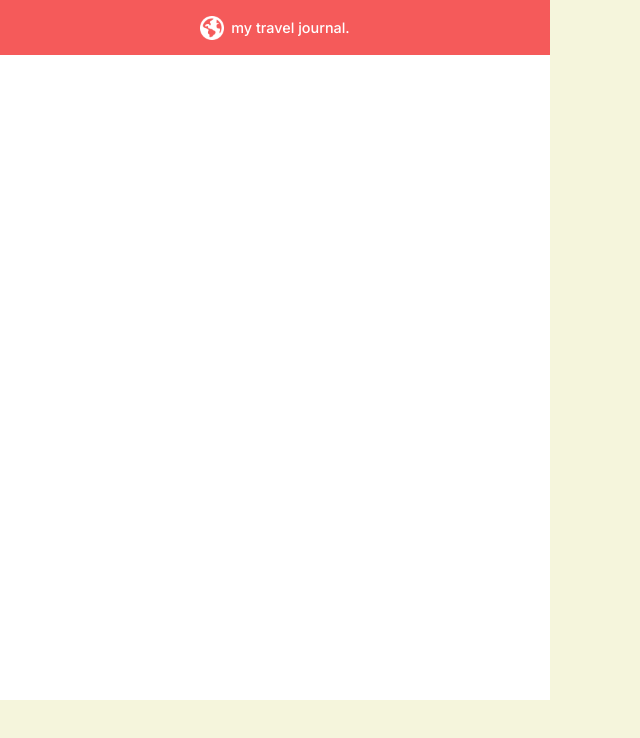
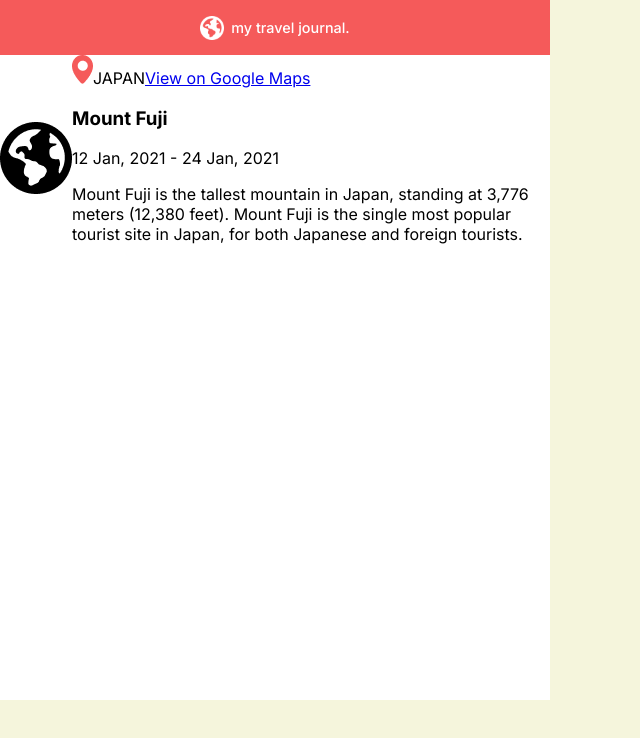
Before and after one commit to gomdopi/scrimba-travel-journal, a React (Vite) app: page / in a window 1280 px wide. Shown: the top 738 px of the page, without its empty margins (0-640 px from the left). Built offline with nearby package versions, Linux system fonts and the light colour scheme; the HTML template or start-up script is replaced by a standard one.

Commit message:
entry challenge without styles

```diff
--- a/src/App.tsx
+++ b/src/App.tsx
@@ -1,5 +1,11 @@
+import Entry from "./components/Entry"
 import Header from "./components/Header"
 
 export default function App() {
-  return <Header />
+  return (
+    <>
+      <Header />
+      <Entry />
+    </>
+  )
 }
--- /dev/null
+++ b/src/components/Entry.tsx
@@ -0,0 +1,25 @@
+export default function Entry() {
+  return (
+    <section className="entry-item">
+      <img src="globe.png" alt="Image of Mount Fuji" />
+      <section>
+        <header>
+          <img src="marker.png" alt="Google Maps Marker" />
+          <span>JAPAN</span>
+          <a href="https://www.google.com/maps/place/Mount+Fuji/@35.3606421,138.7170637,15z/data=!3m1!4b1!4m6!3m5!1s0x6019629a42fdc899:0xa6a1fcc916f3a4df!8m2!3d35.3606255!4d138.7273634!16zL20vMGNrczA?entry=ttu">
+            View on Google Maps
+          </a>
+          <h1>Mount Fuji</h1>
+        </header>
+        <main>
+          <span>12 Jan, 2021 - 24 Jan, 2021</span>
+          <p>
+            Mount Fuji is the tallest mountain in Japan, standing at 3,776
+            meters (12,380 feet). Mount Fuji is the single most popular tourist
+            site in Japan, for both Japanese and foreign tourists.
+          </p>
+        </main>
+      </section>
+    </section>
+  )
+}
--- a/src/index.css
+++ b/src/index.css
@@ -28,3 +28,14 @@ body {
   font-weight: 500;
   font-size: 0.9rem;
 }
+
+.entry-item {
+  display: flex;
+  justify-content: space-between;
+  align-items: center;
+  color: #000;
+}
+
+.entry-item > img {
+  filter: invert(100%);
+}
```
Also changed, not shown: public/marker.png (added), 1 other file (tests, documents, lock files or other folders).
